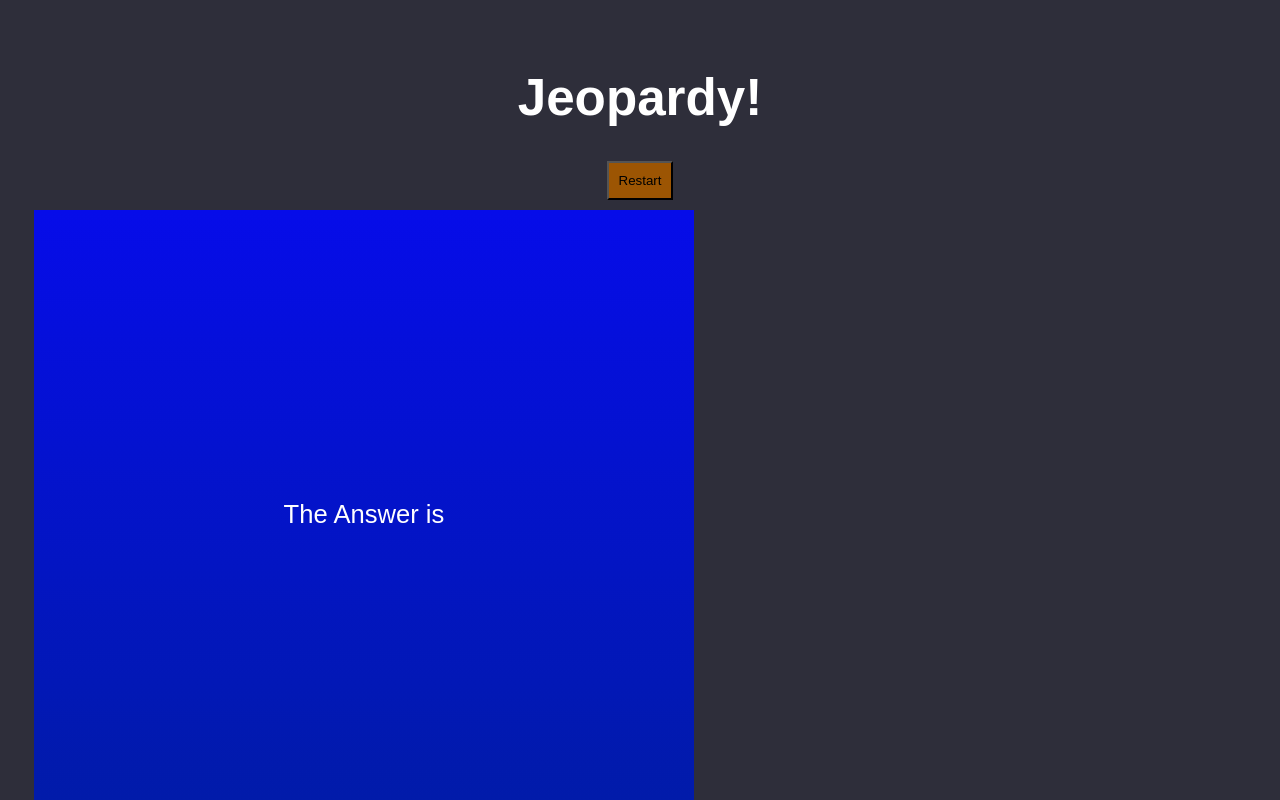
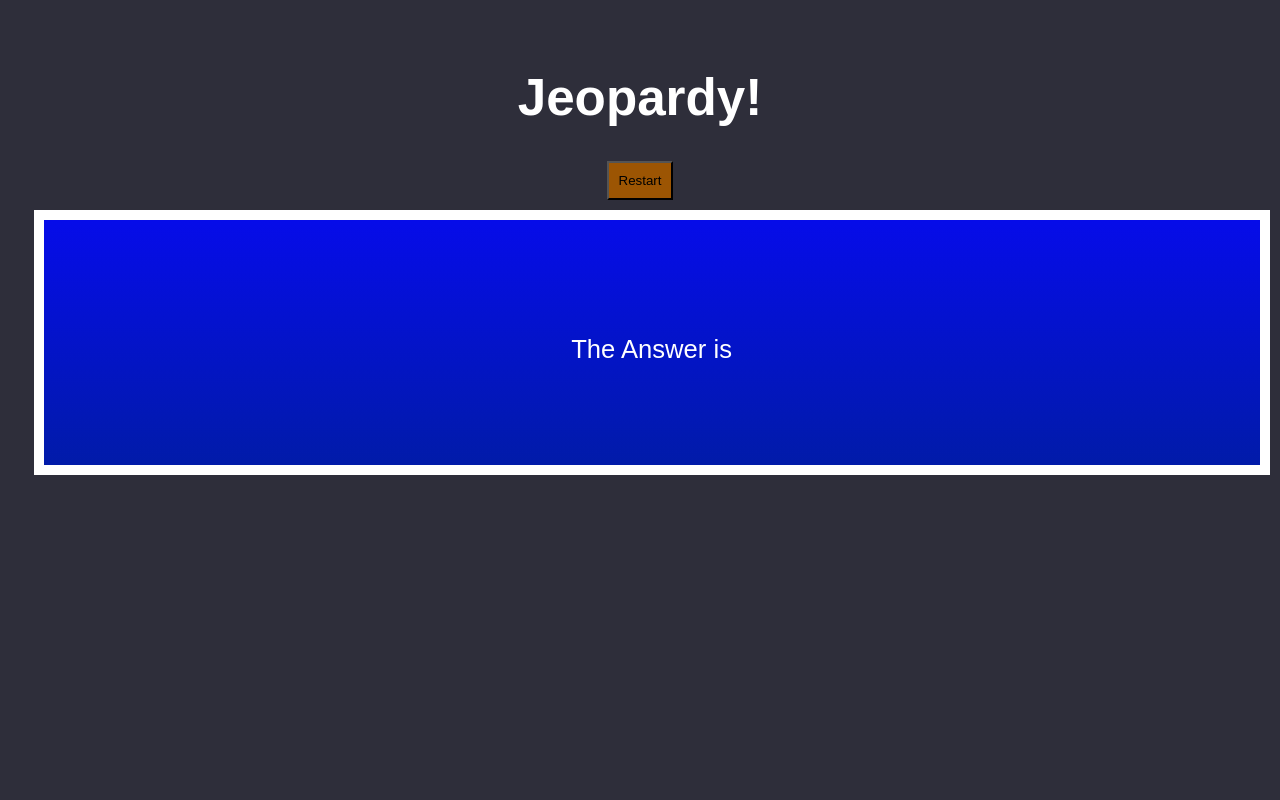
Before and after one commit to ddawngnguyeexn/Springboard-Bootcamp, a plain HTML site: page jeopardy-game/jeopardy/index.html in a window 1280 px wide. Both pictures are taken after a click on the button "Start!". Drawn offline with nearby package versions, Linux system fonts and the light colour scheme; no server answers; a web font is replaced by a local one.

Commit message:
update css file
adjust question card to display better

```diff
--- a/jeopardy-game/jeopardy/jeopardy.css
+++ b/jeopardy-game/jeopardy/jeopardy.css
@@ -21,9 +21,11 @@ body {
   display: flex;
   align-items: center;
   justify-content: center;
+  border: white solid 10px;
+  width: 95%;
 }
 .question-card-inner{
-  padding:250px;
+  padding: 75px 25px;
 }
 .question-card.visible{
   opacity: 1;
```
